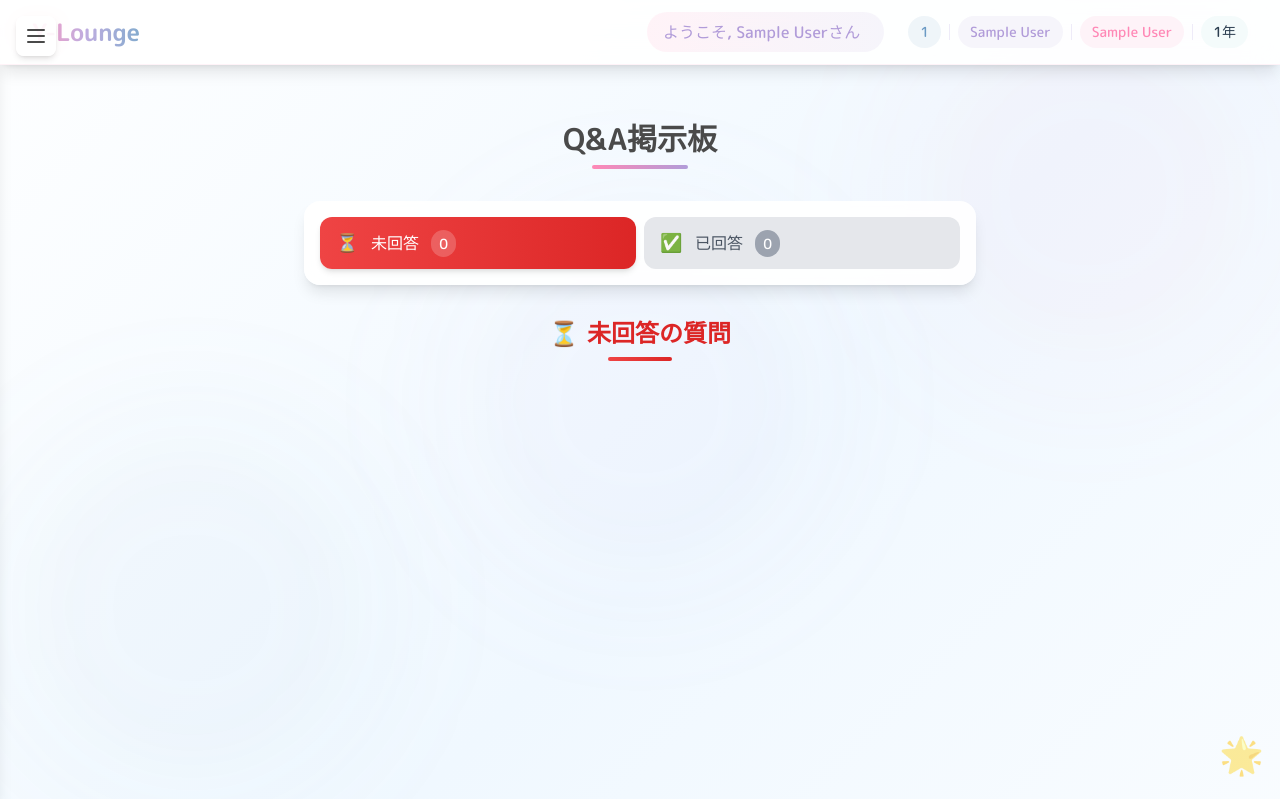
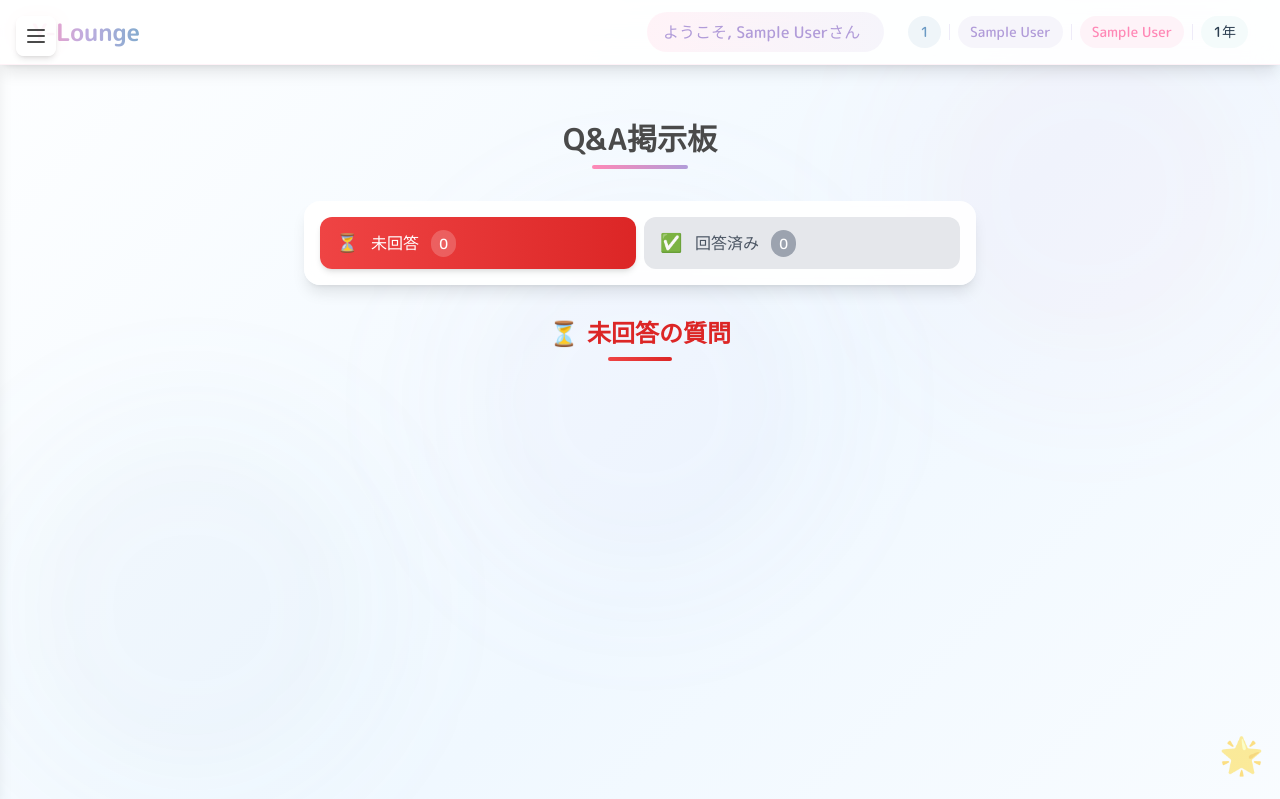
Before and after one commit to jin170424/team1_AYATAKA, a Flask app: page /qa in a window 1280 px wide. Shown: the top 799 px of the page. Run offline with Flask 3, Linux system fonts and the light colour scheme; the visitor is signed in with stand-in values (Sample User, id 1); some libraries are stand-ins or nearby versions.

Commit message:
日本語修正

```diff
--- a/comm_site/templates/qa.html
+++ b/comm_site/templates/qa.html
@@ -115,7 +115,7 @@
                     <a href="{{ url_for('qa_page', tab='answered', page=1) }}"
                         class="flex-1 px-4 py-3 rounded-xl font-medium transition-all duration-200 {% if current_tab == 'answered' %}bg-gradient-to-r from-green-500 to-green-600 text-white shadow-md{% else %}bg-gray-200 text-gray-600 hover:bg-gray-300{% endif %}">
                         <span class="text-lg">✅</span>
-                        <span class="ml-2">已回答</span>
+                        <span class="ml-2">回答済み</span>
                         <span id="answered-count" class="ml-2 {% if current_tab == 'answered' %}bg-white/20{% else %}bg-gray-400 text-white{% endif %} px-2 py-1 rounded-full text-sm">{{ answered_count }}</span>
                     </a>
                 </div>
@@ -136,7 +136,7 @@
             <div class="text-center mb-6">
                 <h3 class="text-2xl font-bold text-green-600 flex items-center justify-center space-x-2">
                     <span>✅</span>
-                    <span>已回答の質問</span>
+                    <span>回答済みの質問</span>
                 </h3>
                 <div class="mt-2 w-16 h-1 bg-gradient-to-r from-green-500 to-green-600 mx-auto rounded-full"></div>
             </div>
@@ -153,7 +153,7 @@
                                 {% if current_tab == 'unanswered' %}
                                 <span class="px-2 py-1 bg-red-100 text-red-600 text-xs font-medium rounded-full">未回答</span>
                                 {% else %}
-                                <span class="px-2 py-1 bg-green-100 text-green-600 text-xs font-medium rounded-full">已回答</span>
+                                <span class="px-2 py-1 bg-green-100 text-green-600 text-xs font-medium rounded-full">回答済み</span>
                                 {% endif %}
                                 {% if qa.user_id == session.user_id %}
                                 <span class="px-2 py-1 bg-blue-100 text-blue-600 text-xs font-medium rounded-full">自分の質問</span>
@@ -213,7 +213,7 @@
                     </div>
                     {% endif %}
 
-                    <!-- 已回答の場合の回答表示 -->
+                    <!-- 回答済みの場合の回答表示 -->
                     {% if current_tab == 'answered' and qa.answer %}
                     <div class="ml-6 pl-4 border-l-4 border-kawaii-pink/30" id="answer-display-{{ qa.qa_id }}">
                         <div class="flex items-center justify-between mb-2">
@@ -326,7 +326,7 @@
                 <!-- ページ情報 -->
                 <div class="mt-3 text-center text-sm text-kawaii-dark/60">
                     {{ pagination.page }} / {{ pagination.pages }} ページ
-                    (全 {{ pagination.total }} 件の{% if current_tab == 'unanswered' %}未回答{% else %}已回答{% endif %}Q&A)
+                    (全 {{ pagination.total }} 件の{% if current_tab == 'unanswered' %}未回答{% else %}回答済み{% endif %}Q&A)
                 </div>
             </div>
         </div>
```
